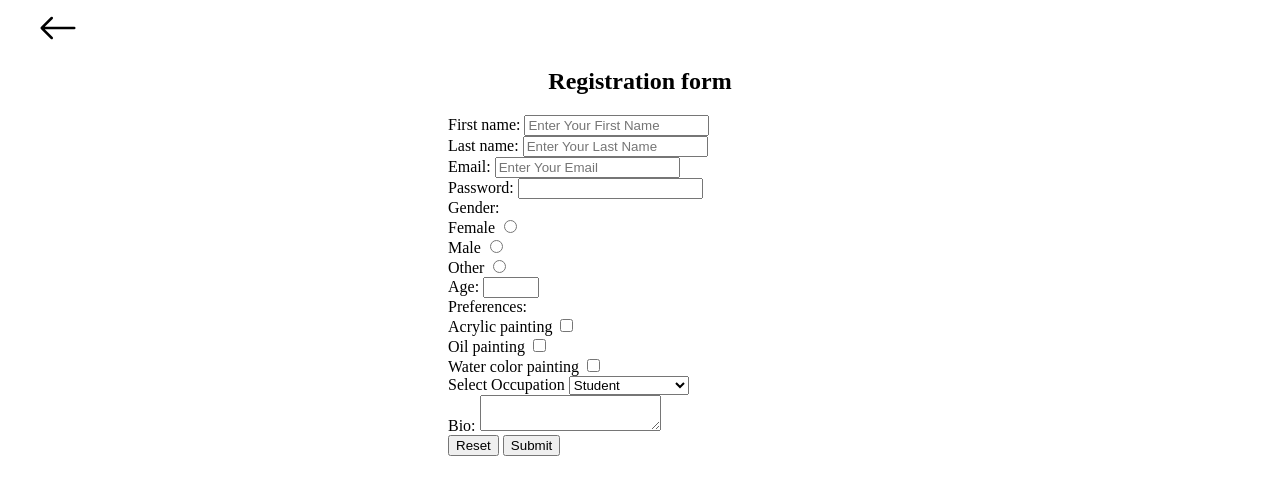
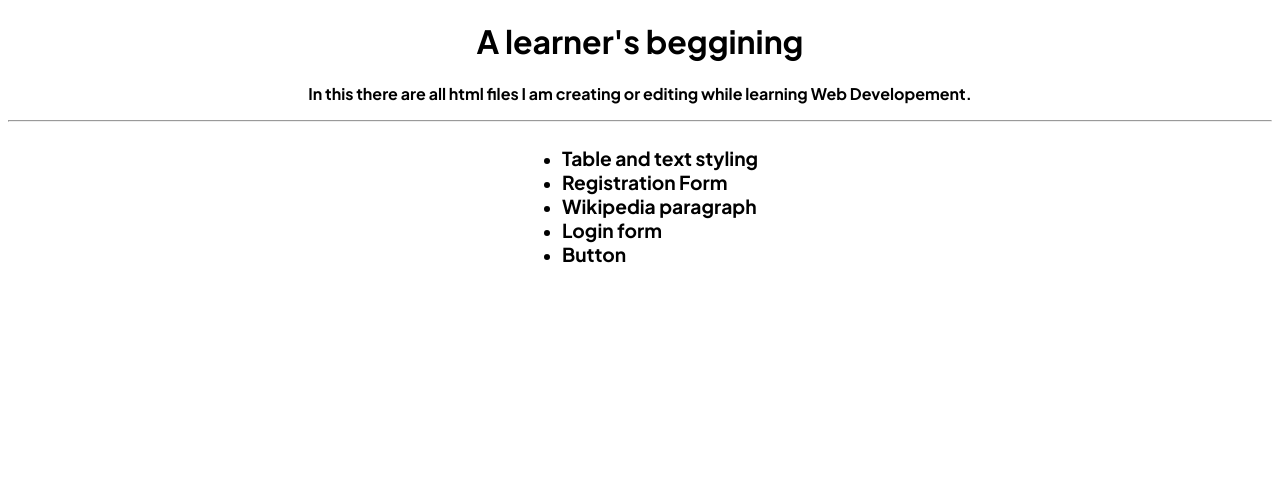
Before and after one commit to gurdev221/journey, a plain HTML site: page index.html in a window 1280 px wide. Drawn offline with Linux system fonts and the light colour scheme.

Commit message:
Update index.html

```diff
--- a/index.html
+++ b/index.html
@@ -1,79 +1,30 @@
+<!DOCTYPE html>
 <html lang="en">
 <head>
-  <meta charset="UTF-8">
-  <meta name="viewport" content="width=device-width, initial-scale=1.0">
-  <title>D</title>
+    <meta charset="UTF-8">
+    <meta name="viewport" content="width=device-width, initial-scale=1.0">
+    <link rel="preconnect" href="https://fonts.googleapis.com">
+<link rel="preconnect" href="https://fonts.gstatic.com" crossorigin>
+<link href="https://fonts.googleapis.com/css2?family=Plus+Jakarta+Sans:ital,wght@0,700;1,700&display=swap" rel="stylesheet">
+<title>A Learner's Journey</title>
+<link rel="stylesheet" href="journey.css">
 </head>
 <body>
-  <a href="journey.html">
-    <svg xmlns="http://www.w3.org/2000/svg" width="16" height="16" fill="currentColor" class="bi bi-arrow-left" viewBox="0 0 16 16">
-        <path fill-rule="evenodd" d="M15 8a.5.5 0 0 0-.5-.5H2.707l3.147-3.146a.5.5 0 1 0-.708-.708l-4 4a.5.5 0 0 0 0 .708l4 4a.5.5 0 0 0 .708-.708L2.707 8.5H14.5A.5.5 0 0 0 15 8"/>
-      </svg>
-   </a>
-   <style>
-    form {
-      align-items: center;
-      margin: 0 auto;
-      justify-content: center;
-      position: absolute;
-      left: 35%;
-    }
-    h2{
-      text-align: center
-    }
-    svg {
-    color: #000000;
-    height: 40px;
-    width: 60px;
-    margin-left: 20px;
-  }
-  svg:hover {
-    background-color: grey;
-    transform: scale(1.3);
-    transition: .5s;
-  }
-   </style>
-  <h2>Registration form</h2>
-
-  <form>
-    First name: <input type="text" placeholder="Enter Your First Name">
-    <br>
-    Last name: <input type="text" placeholder="Enter Your Last Name">
-    <br>
-    Email: <input type="email" placeholder="Enter Your Email">
-    <br>
-    Password: <input type="password">
-    <br>
-    Gender: <br>
-    Female <input type="radio" name="gender" >
-    <br>
-    Male <input type="radio" name="gender" >
-    <br>
-    Other <input type="radio" name="gender" >
-    <br>
-    Age: <input type="number" min="13" max="45" >
-    <br>
-    Preferences:
-    <br>
-    Acrylic painting <input type="checkbox" >
-    <br>
-    Oil painting <input type="checkbox" >
-    <br>
-    Water color painting <input type="checkbox" >
-    <br>
-    <label for="occup">Select Occupation</label>
-    <select name="occup" id="occup">
-      <option value="Student">Student</option>
-      <option value="Employed">Employed</option>
-      <option value="Un-Employed">Un-Employed</option>
-      <option value="Business Owner">Business Owner</option>
-    </select>
-    <br>
-    Bio: <textarea name="" id="" minlength="10">
-    </textarea>
-    <br>
-  <input type="reset" name="RESET" >
-   <input type="submit" name="SUBMIT" id="">
-  </form>
+    <h1>
+        A learner's beggining
+    </h1>
+    <p>
+     In this there are all html files I am creating or editing while learning  <span> Web Developement</span>.
+    </p>
+    <hr>
+    <nav class="navbar">
+        <ul class="nav-links">
+            <li><a href="tabletextstying.html">Table and text styling</a></li>
+            <li><a href="register.html">Registration Form</a></li>
+            <li><a href="para0202.html">Wikipedia paragraph</a></li>
+            <li><a href="login.html">Login form</a></li>
+            <li><a href="button.html">Button</a></li>
+        </ul>
+    </nav>
 </body>
 </html>
```
